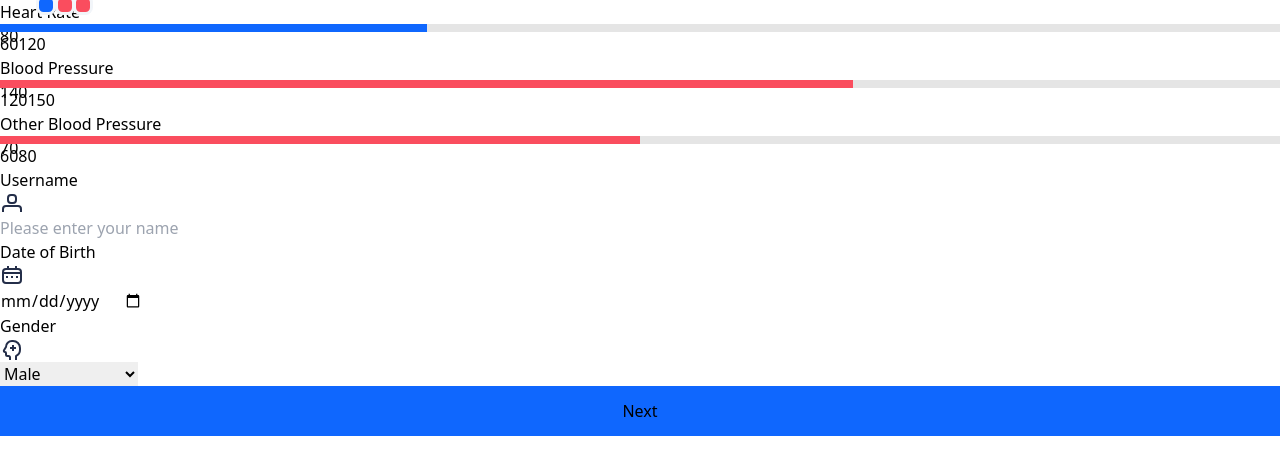
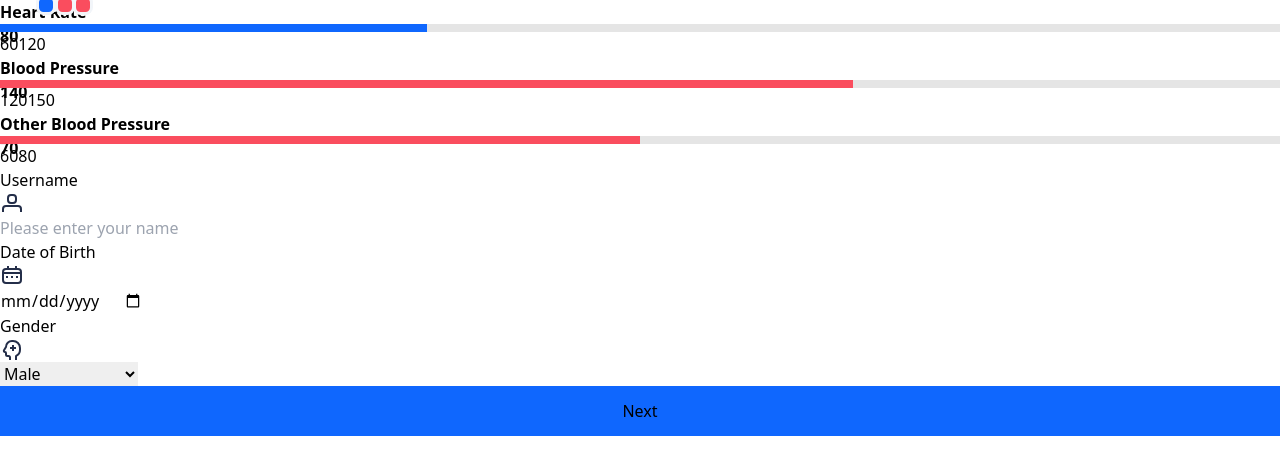
Before and after one commit to HUSS41N/jivi, a React (Vite) app: page / in a window 1280 px wide. Shown: the top 474 px of the page. Built offline with nearby package versions, Linux system fonts and the light colour scheme.

Commit message:
some ui alignment changes

```diff
--- a/src/components/AgeSelector/AgeSelector.jsx
+++ b/src/components/AgeSelector/AgeSelector.jsx
@@ -18,7 +18,7 @@ const AgeSelector = ({ minAge = 0, maxAge = 120 ,age, setAge}) => {
   };
 
   return (
-    <div className="flex flex-col items-center space-y-4 p-4">
+    <div className="flex flex-col items-center space-y-4 p-4 my-3">
       <h1 className="text-xl font-bold">What is your age?</h1>
       <div className="flex items-center space-x-3">
         <button
--- a/src/components/DateOfBirthInput/DateOfBirthInput.jsx
+++ b/src/components/DateOfBirthInput/DateOfBirthInput.jsx
@@ -2,7 +2,7 @@ import React from 'react';
 
 const DateOfBirthInput = ({ label, val,icon, setVal, placeholder }) => {
   return (
-    <div className="flex flex-col space-y-1">
+    <div className="flex flex-col space-y-1 my-3">
       {label && <label htmlFor="dob" className="text-sm font-semibold text-gray-700">{label}</label>}
       <div className="flex items-center space-x-2 border border-gray-300 rounded-lg p-2">
         <img src={icon} alt="Calendar" className="w-5 h-5" />
--- a/src/components/InputText/InputText.jsx
+++ b/src/components/InputText/InputText.jsx
@@ -2,7 +2,7 @@ import React from "react";
 
 const InputText = ({ label, icon, val, setVal, placeholder }) => {
   return (
-    <div className="flex flex-col space-y-1">
+    <div className="flex flex-col space-y-1 my-3">
       {label && (
         <label className="text-sm font-semibold text-gray-700">{label}</label>
       )}
--- a/src/components/RangeSlider/RangeSlider.jsx
+++ b/src/components/RangeSlider/RangeSlider.jsx
@@ -13,7 +13,9 @@ function debounce(func, wait) {
 }
 const RangeSlider = ({ label, min, max, value, setValue, style }) => {
   const [sliderValue, setSliderValue] = useState(value);
-  const debouncedSetSliderValue = useCallback(debounce(setValue, 300), [setValue]);
+  const debouncedSetSliderValue = useCallback(debounce(setValue, 300), [
+    setValue,
+  ]);
 
   useEffect(() => {
     setSliderValue(value);
@@ -31,9 +33,8 @@ const RangeSlider = ({ label, min, max, value, setValue, style }) => {
     height: "8px",
   };
 
-  // Set the CSS variable for thumb color
   const sliderStyles = {
-    '--thumb-color': style?.thumbColor || '#FA4D5E', // Default or passed thumb color
+    "--thumb-color": style?.thumbColor || "#FA4D5E",
     position: "absolute",
     top: -5,
     zIndex: 3,
@@ -43,12 +44,17 @@ const RangeSlider = ({ label, min, max, value, setValue, style }) => {
   };
 
   return (
-    <div className="space-y-2">
-      <label htmlFor="range-slider" className="block text-sm font-medium text-gray-700">
-        {label}
+    <div className="space-y-2 my-3">
+      <label
+        htmlFor="range-slider"
+        className="block text-sm font-medium text-gray-700"
+      >
+        <strong>{label} </strong>
       </label>
       <div className="relative w-full" style={{ height: trackStyle.height }}>
-        <div style={{ ...trackStyle, position: "absolute", width: "100%" }}></div>
+        <div
+          style={{ ...trackStyle, position: "absolute", width: "100%" }}
+        ></div>
         <div style={{ ...highlightTrackStyle, position: "absolute" }}></div>
         <input
           type="range"
@@ -71,7 +77,7 @@ const RangeSlider = ({ label, min, max, value, setValue, style }) => {
             top: "25px",
           }}
         >
-          {sliderValue}
+          <strong>{sliderValue}</strong>
         </div>
       </div>
       <div className="relative mt-2">
--- a/src/pages/details/Details.jsx
+++ b/src/pages/details/Details.jsx
@@ -126,7 +126,7 @@ const Details = () => {
   );
 
   return (
-    <div className="details-container max-w-xs w-full flex flex-col justify-between p-2">
+    <div className="details-container max-w-xs w-full flex flex-col justify-between">
       <div>
         {currentStep === 1 && <StepOne />}
         {currentStep === 2 && <StepTwo />}
--- a/src/pages/details/details.scss
+++ b/src/pages/details/details.scss
@@ -1,6 +1,7 @@
 .details-container {
   height: 600px;
 }
+
 .wavesurfer {
   width: 100%;
   margin-top: 2rem;
```
